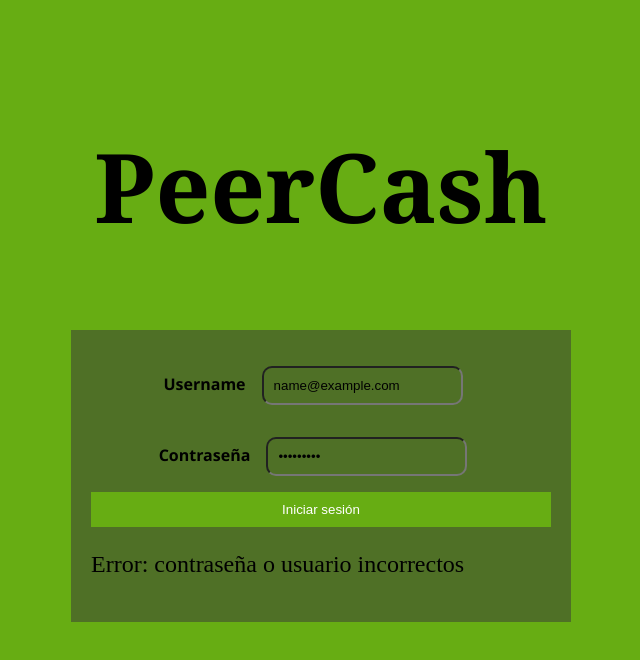
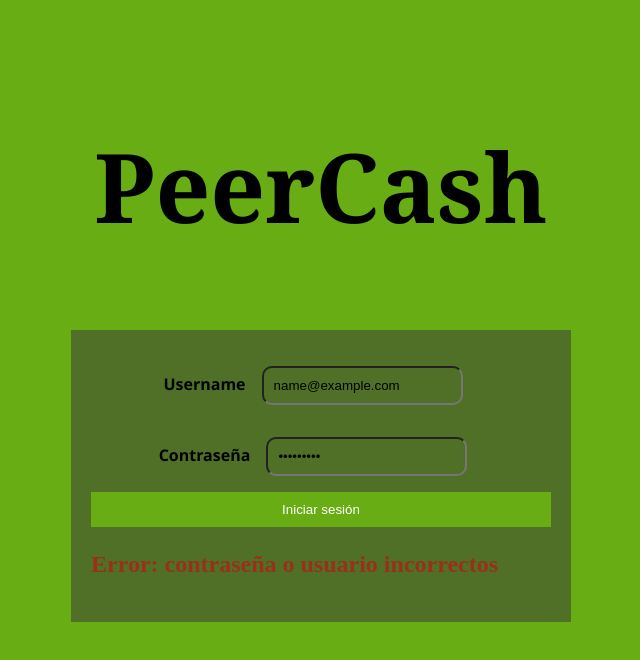
Before and after one commit to narciris/angular-project, an Angular app: page / in a window 1280 px wide. Both pictures are taken after typing "name@example.com", "Sample123" into the empty fields and a click on the button "Iniciar sesión". Shown: the top 660 px of the page, without its empty margins (319-959 px from the left). Built offline with nearby package versions, Linux system fonts and the light colour scheme.

Commit message:
add directiva @if

```diff
--- a/src/app/login/login.component.css
+++ b/src/app/login/login.component.css
@@ -38,3 +38,7 @@ button {
     border: none;
     cursor: pointer;
   }
+.message{
+    color:  #98311b  ;
+    font-weight: bold;
+}
--- a/src/app/login/login.component.html
+++ b/src/app/login/login.component.html
@@ -25,11 +25,17 @@
              placeholder="escribe tu contraseña">
          </div>
             <button type="submit" >Iniciar sesión </button>
-            <p
+            <!-- <p
             *ngIf="message"
             >
             {{message}}
-        </p>
+
+
+        </p> -->
+         <!-- otra opcion usando la directiva @if -->
+         @if(message){
+            <p class="message">{{message}}</p>
+         }
         </form>
 
     </section>
--- a/src/app/login/login.component.ts
+++ b/src/app/login/login.component.ts
@@ -16,7 +16,7 @@ export class LoginComponent {
 
   onLogin() : void{
 
-    if(this.username === 'narcirs.mena@example.co' && this.password === '1234'){
+    if(this.username === 'narciris.mena@example.co' && this.password === '1234'){
       this.islogged = true;
       this.message = "logeado con exito"
     }else{
```
